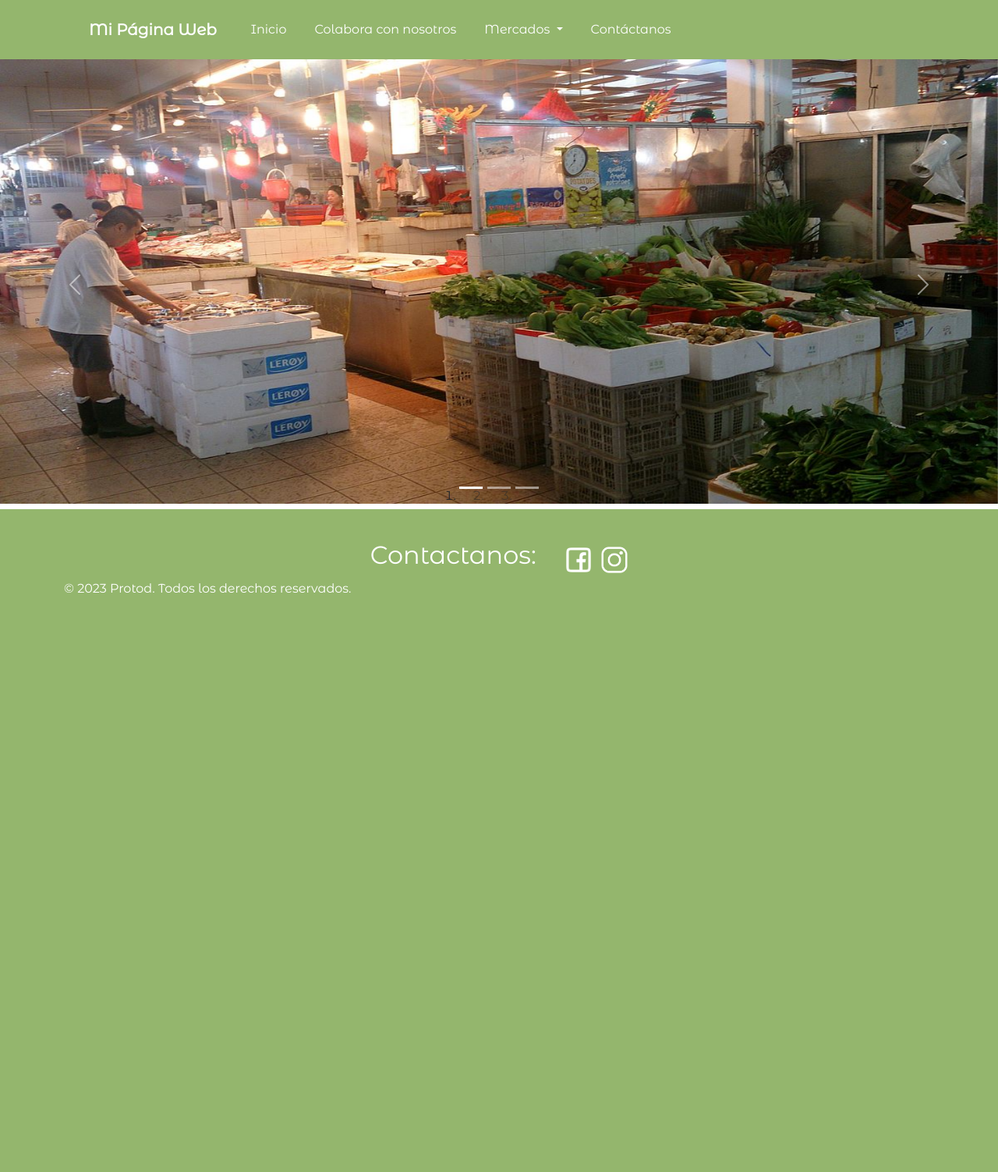
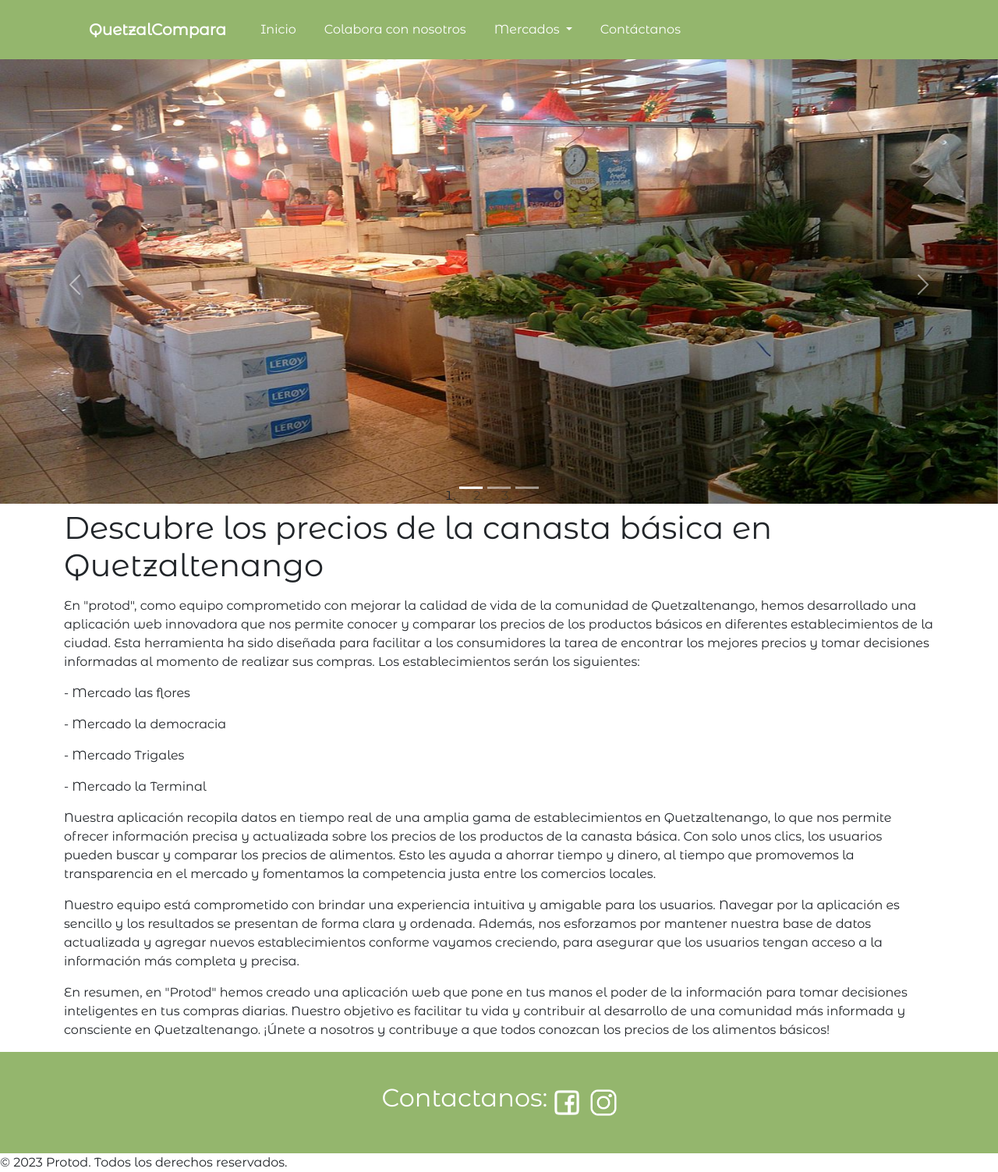
Before and after one commit to daniel-baf/hackfest10-protod-market, a Flask app: page / in a window 1280 px wide. Shown: the whole page at 78% size. Before the commit the page ends 760 px from the top, so only its background shows below. Run offline with Flask 3, Linux system fonts and the light colour scheme.

Commit message:
Arreglos index, footer, header y algunos estilos

```diff
--- a/hackfest10/templates/footer.html
+++ b/hackfest10/templates/footer.html
@@ -1,7 +1,7 @@
 <footer class="footer">
     <section class="footer__container">
         <nav class="nav nav--footer">
-            <h2 class="footer__title">Contactanos:ㅤ</h2>
+            <h2 class="footer__title">Contactanos:</h2>
             <div class="footer__title">
                 <a href="https://www.facebook.com/profile.php?id=100082415299149" class="footer__icons"><img
                         src="/static/imgs/facebook.png" class="footer__img" alt="logo-FB"></a>
@@ -11,11 +11,12 @@
             </div>
         </nav>
     </section>
-    <div class="container">
-        <div class="row">
+
+        <!-- <div class="row">
             <div class="col-md-6">
-                <p class="text-white">© 2023 Protod. Todos los derechos reservados.</p>
+                <p class="text-white bottom-left">© 2023 Protod. Todos los derechos reservados.</p>
             </div>
-        </div>
-    </div>
+        </div> -->
+
 </footer>
+© 2023 Protod. Todos los derechos reservados.
--- a/hackfest10/templates/header.html
+++ b/hackfest10/templates/header.html
@@ -1,7 +1,7 @@
 <header class="header">
     <nav class="navbar navbar-expand-lg navbar-dark">
         <div class="container">
-            <a class="navbar-brand" href="/">Mi Página Web</a>
+            <a class="navbar-brand" href="/">QuetzalCompara</a>
             <button class="navbar-toggler" type="button" data-toggle="collapse" data-target="#navbarNav"
                     aria-controls="navbarNav" aria-expanded="false" aria-label="Toggle navigation">
                 <span class="navbar-toggler-icon"></span>
--- a/hackfest10/templates/index.html
+++ b/hackfest10/templates/index.html
@@ -63,6 +63,53 @@
     </button>
 </div>
 
+<section class="hero__container container">
+    <h1 class="hero__title">Descubre los precios de la canasta básica en Quetzaltenango</h1>
+    <p class="hero__paragraph">
+
+    </p>
+    <p class="hero__paragraph">
+      En "protod", como equipo comprometido con mejorar la calidad de vida de la comunidad de Quetzaltenango,
+      hemos desarrollado una aplicación web innovadora que nos permite conocer y comparar los precios de los
+      productos básicos en diferentes establecimientos de la ciudad. Esta herramienta ha sido diseñada para
+      facilitar a los consumidores la tarea de encontrar los mejores precios y tomar decisiones informadas
+      al momento de realizar sus compras. Los establecimientos serán los siguientes:
+    </p>
+    <p class="hero__paragraph">
+      - Mercado las flores
+    </p>
+    <p class="hero__paragraph">
+      - Mercado la democracia
+    </p>
+    <p class="hero__paragraph">
+      - Mercado Trigales
+    </p>
+    <p class="hero__paragraph">
+      - Mercado la Terminal
+    </p>
+    <p class="hero__paragraph">
+      Nuestra aplicación recopila datos en tiempo real de una amplia gama de establecimientos en Quetzaltenango,
+      lo que nos permite ofrecer información precisa y actualizada sobre los precios de los productos de la
+      canasta básica. Con solo unos clics, los usuarios pueden buscar y comparar los precios de alimentos.
+      Esto les ayuda a ahorrar tiempo y dinero,
+      al tiempo que promovemos la transparencia en el mercado y fomentamos la competencia justa entre los
+      comercios locales.
+    </p>
+    <p class="hero__paragraph">
+      Nuestro equipo está comprometido con brindar una experiencia intuitiva y amigable para los usuarios.
+      Navegar por la aplicación es sencillo y los resultados se presentan de forma clara y ordenada.
+      Además, nos esforzamos por mantener nuestra base de datos actualizada
+      y agregar nuevos establecimientos conforme vayamos creciendo, para asegurar que los usuarios tengan acceso a la
+      información más completa y precisa.
+    </p>
+    <p class="hero__paragraph">
+      En resumen, en "Protod" hemos creado una aplicación web que pone en tus manos el poder de la información
+      para tomar decisiones inteligentes en tus compras diarias. Nuestro objetivo es facilitar tu vida y
+      contribuir al desarrollo de una comunidad más informada y consciente en Quetzaltenango. ¡Únete a nosotros
+      y contribuye a que todos conozcan los precios de los alimentos básicos!
+    </p>
+</section>
+
 <!-- Enlace al archivo JavaScript de Bootstrap 5 -->
 <script src="https://cdn.jsdelivr.net/npm/bootstrap@5.3.0/dist/js/bootstrap.bundle.min.js"></script>
 </body>
```
Also changed, not shown: hackfest10/static/css/aporte.css (+14 -2 lines), hackfest10/static/css/styles.css (line endings or trailing spaces).
